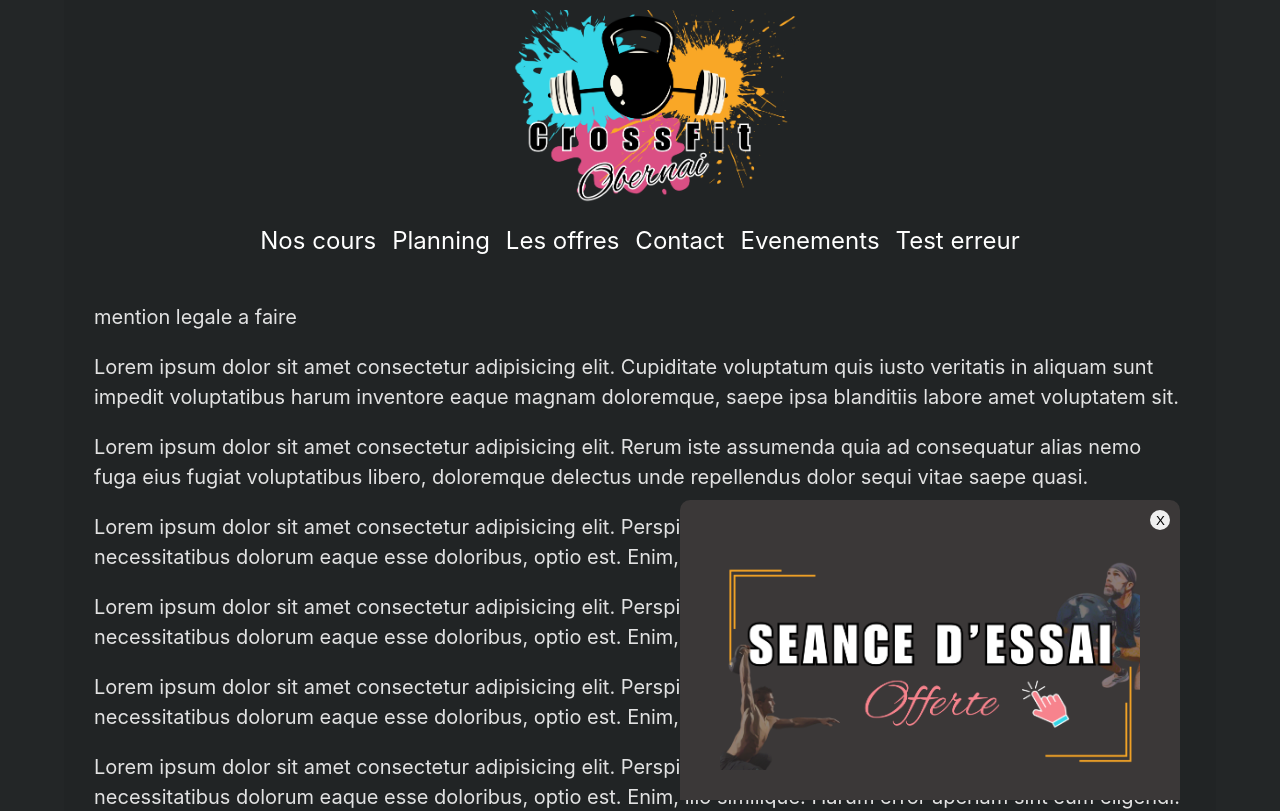
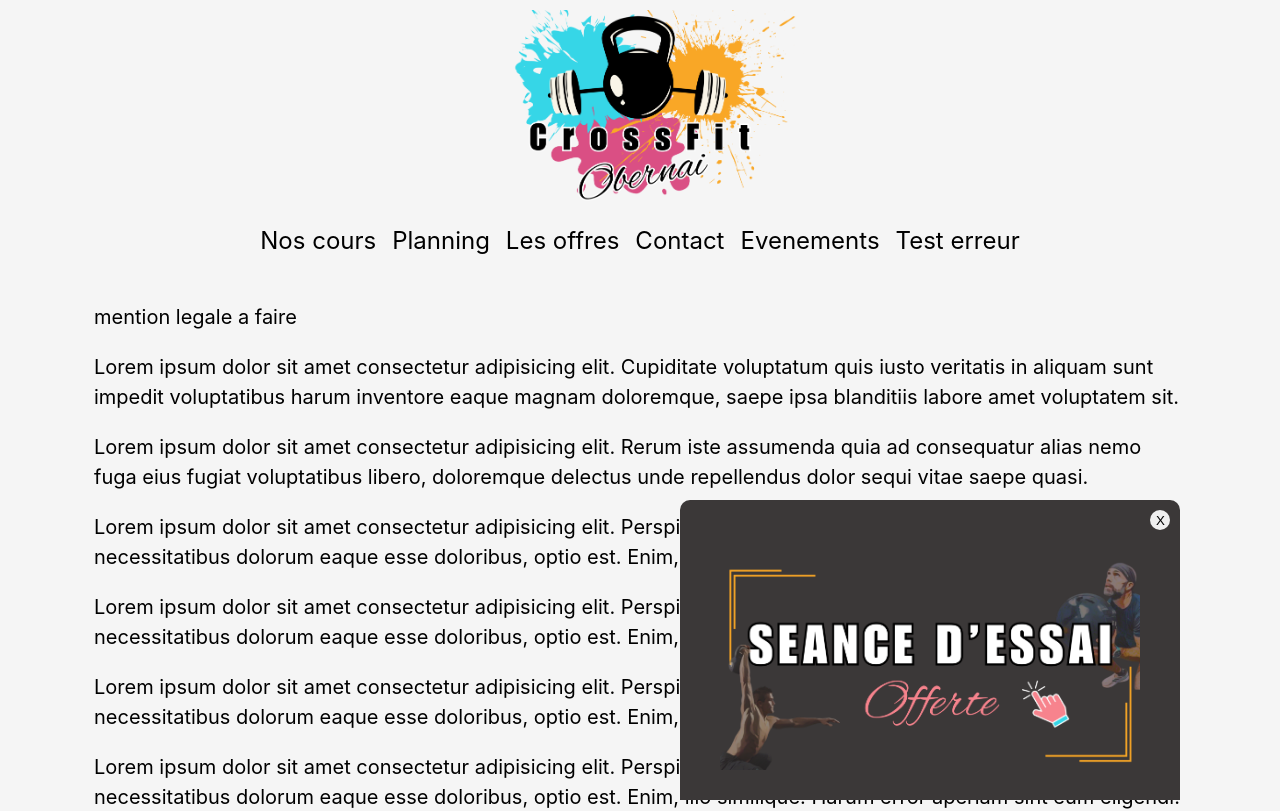
Before and after one commit to Crrux/CrossfitObernai, a React (Vite) app: page /mentions-legales in a window 1280 px wide. Shown: the top 811 px of the page. Built offline with nearby package versions, Linux system fonts and the light colour scheme; no server answers.

Commit message:
ajout dark/light theme

```diff
--- a/src/components/Loading/_Loading.sass
+++ b/src/components/Loading/_Loading.sass
@@ -10,7 +10,7 @@
         height: 20px
         position: absolute
         border-radius: 50%
-        background-color: #fff
+        background-color: light-dark($background-dark, #fff)
         left: 15%
         transform-origin: 50%
 
--- a/src/layout/footer/_footer.sass
+++ b/src/layout/footer/_footer.sass
@@ -1,5 +1,6 @@
 footer
     background-color: #131516
+    color: $color-dark
     margin-top: 50px
     padding-top: 50px
     #Contact_container
@@ -13,6 +14,8 @@ footer
         p
             a
                 margin-left: 3px
+                &:visited
+                    color: $color-dark
         @media (max-width: $layout-breakpoint-small)
             gap: 20px
             flex-direction: column
--- a/src/layout/header/_header.sass
+++ b/src/layout/header/_header.sass
@@ -7,7 +7,7 @@ header
     font-size: 1.5rem
     a
         text-decoration: none
-        color: white
+        color: light-dark($color-light, $color-dark)
 
     #NavPc
         display: flex
--- a/src/sass/style.css
+++ b/src/sass/style.css
@@ -304,7 +304,7 @@
   position: fixed;
   width: 100vw;
   min-height: 75px;
-  color: white;
+  color: light-dark(#f5f5f5, #000);
   z-index: 10;
 }
 .navbar__links {
@@ -336,6 +336,9 @@
 }
 
 @media screen and (max-width: 768px) {
+  .navbar {
+    color: #f5f5f5;
+  }
   .navbar__link {
     display: block;
     padding: 1.5rem;
@@ -390,7 +393,7 @@
     height: 3px;
     position: relative;
     border-radius: 3px;
-    background-color: #fff;
+    background-color: light-dark(#232627, #f5f5f5);
     transition: all 0.3s ease-in-out;
   }
   .navbar__button .burger-bar::before,
@@ -404,6 +407,11 @@
   }
   .navbar__button .burger-bar::after {
     transform: translateY(12px);
+  }
+  .show-nav .burger-bar,
+  .show-nav .burger-bar::before,
+  .show-nav .burger-bar::after {
+    background-color: #f5f5f5;
   }
   .show-nav .burger-bar:before {
     transform: rotate(45deg);
@@ -428,7 +436,7 @@
   height: 20px;
   position: absolute;
   border-radius: 50%;
-  background-color: #fff;
+  background-color: light-dark(#232627, #fff);
   left: 15%;
   transform-origin: 50%;
 }
@@ -501,7 +509,7 @@ header {
 }
 header a {
   text-decoration: none;
-  color: white;
+  color: light-dark(#000, #f5f5f5);
 }
 header #NavPc {
   display: flex;
@@ -551,6 +559,7 @@ header #Header_Logo {
 }
 footer {
   background-color: #131516;
+  color: #f5f5f5;
   margin-top: 50px;
   padding-top: 50px;
 }
@@ -565,6 +574,9 @@ footer #Contact_container {
 }
 footer #Contact_container p a {
   margin-left: 3px;
+}
+footer #Contact_container p a:visited {
+  color: #f5f5f5;
 }
 @media (max-width: 767.98px) {
   footer #Contact_container {
@@ -961,8 +973,8 @@ input[type=submit]:hover {
   line-height: 1.5;
   font-weight: 400;
   color-scheme: light dark;
-  color: rgba(255, 255, 255, 0.87);
-  background-color: #232627;
+  color: light-dark(#000, #f5f5f5);
+  background-color: light-dark(#f5f5f5, #232627);
   font-synthesis: none;
   text-rendering: optimizeLegibility;
   -webkit-font-smoothing: antialiased;
@@ -976,7 +988,6 @@ input[type=submit]:hover {
 
 #root {
   width: 90%;
-  background-color: rgba(0, 0, 0, 0.062745098);
   display: flex;
   flex-direction: column;
 }
--- a/src/sass/style.sass
+++ b/src/sass/style.sass
@@ -1,6 +1,11 @@
 $layout-breakpoint-small: 767.98px
 $layout-breakpoint-tablet-min: 768px
 $layout-breakpoint-tablet-max: 1024px
+
+$color-light: #000
+$color-dark: #f5f5f5
+$background-light: #f5f5f5
+$background-dark: #232627
 
 @import "../components/popup/_popup"
 @import "../components/Collapsible/_Collapsible"
@@ -26,9 +31,9 @@ $layout-breakpoint-tablet-max: 1024px
     font-weight: 400
 
     color-scheme: light dark
-    color: rgba(255, 255, 255, 0.87)
-    background-color: #232627
-
+    // color: rgba(255, 255, 255, 0.87)
+    color: light-dark($color-light, $color-dark)
+    background-color: light-dark($background-light, $background-dark)
     font-synthesis: none
     text-rendering: optimizeLegibility
     -webkit-font-smoothing: antialiased
@@ -40,7 +45,6 @@ $layout-breakpoint-tablet-max: 1024px
 
 #root
     width: 90%
-    background-color: #00000010
     // padding: 0 30px
     display: flex
     flex-direction: column
```
Also changed, not shown: src/components/BurgerNav/_BurgerNav.sass (+9 -2 lines), 1 other file (tests, documents, lock files or other folders).
